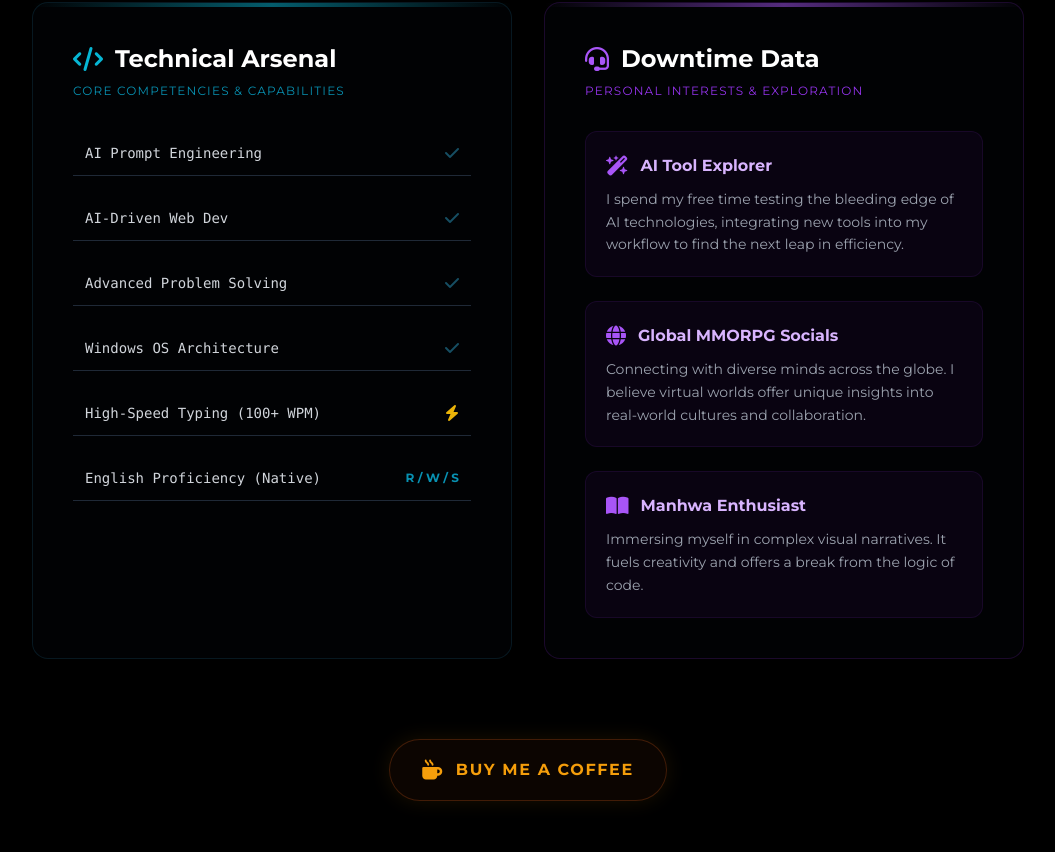
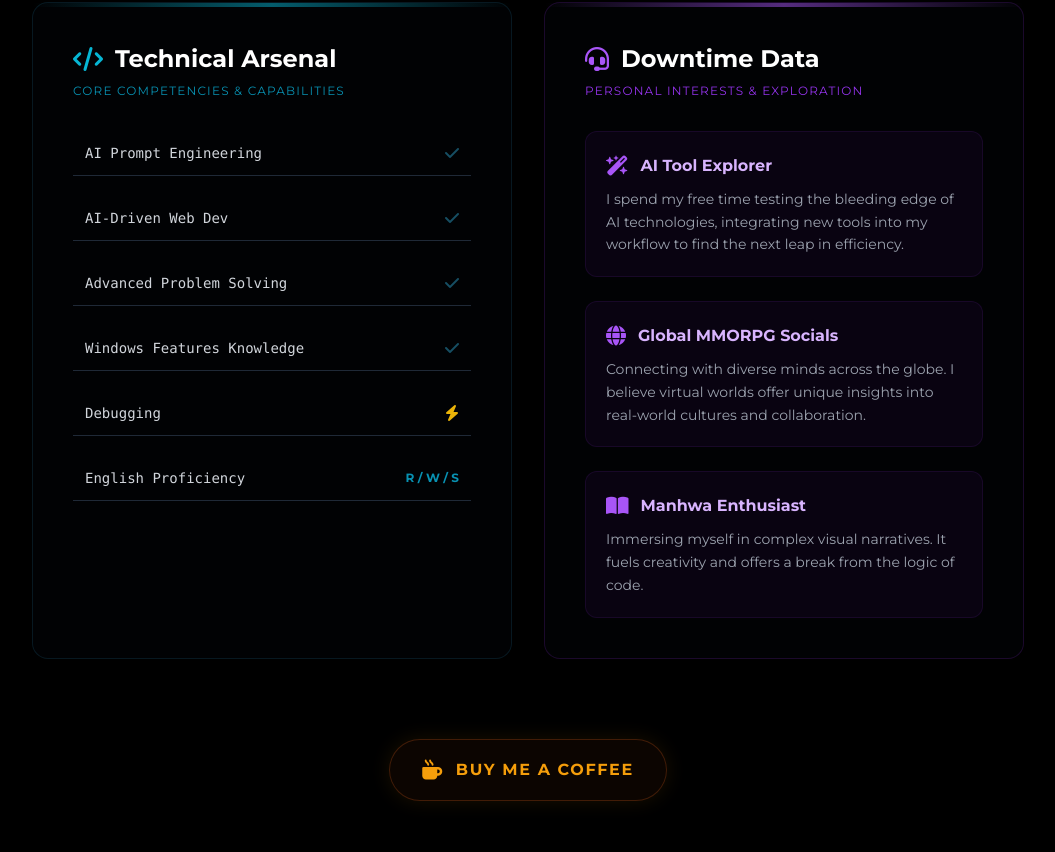
Before and after one commit to ssxAsad/my-lair, a website: page portfolio.html in a window 1280 px wide. Shown: the part 1131-1983 px from the top of the page, without its empty margins (112-1167 px from the left). Drawn offline with nearby package versions, Linux system fonts and the light colour scheme.

Commit message:
Add files via upload

```diff
--- a/portfolio.html
+++ b/portfolio.html
@@ -111,15 +111,15 @@
                         <i class="fa-solid fa-check text-cyan-900 group-hover:text-cyan-400 transition-colors"></i>
                     </div>
                     <div class="group flex items-center justify-between p-3 border-b border-gray-800 hover:border-cyan-500/50 transition-colors">
-                        <span class="text-gray-300 group-hover:text-white font-mono text-sm">Windows OS Architecture</span>
+                        <span class="text-gray-300 group-hover:text-white font-mono text-sm">Windows Features Knowledge</span>
                         <i class="fa-solid fa-check text-cyan-900 group-hover:text-cyan-400 transition-colors"></i>
                     </div>
                     <div class="group flex items-center justify-between p-3 border-b border-gray-800 hover:border-cyan-500/50 transition-colors">
-                        <span class="text-gray-300 group-hover:text-white font-mono text-sm">High-Speed Typing (100+ WPM)</span>
+                        <span class="text-gray-300 group-hover:text-white font-mono text-sm">Debugging</span>
                         <i class="fa-solid fa-bolt text-yellow-500 group-hover:animate-pulse"></i>
                     </div>
                     <div class="group flex items-center justify-between p-3 border-b border-gray-800 hover:border-cyan-500/50 transition-colors">
-                        <span class="text-gray-300 group-hover:text-white font-mono text-sm">English Proficiency (Native)</span>
+                        <span class="text-gray-300 group-hover:text-white font-mono text-sm">English Proficiency</span>
                         <span class="text-xs text-cyan-600 uppercase font-bold">R / W / S</span>
                     </div>
                 </div>
```
